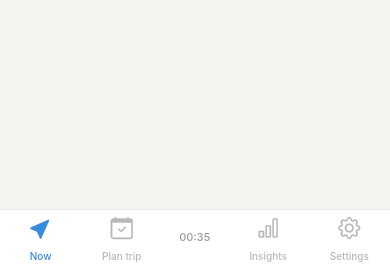
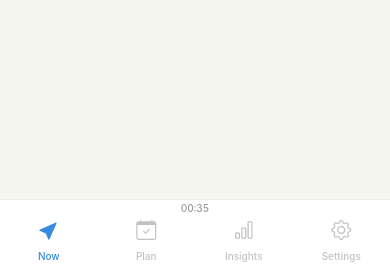
Before and after one commit to ferdipn4/DoorToDock, a Flask app: page /go in a window 390 px wide. Shown: the part 579-844 px from the top of the page. Run offline with Flask 3, Linux system fonts and the light colour scheme; some libraries are stand-ins or nearby versions.

Commit message:
fix: redesign navigation bars – uniform nav items, separated clock
Desktop topbar: equal-width nav items, clock separated by vertical divider.
Mobile bottom nav: clock in slim bar above uniform icon+label tabs,
all 4 items flex equally. Removed text-stroke and inconsistent sizing.

Co-Authored-By: Claude Opus 4.6 <noreply@anthropic.com>

```diff
--- a/webapp/static/css/style.css
+++ b/webapp/static/css/style.css
@@ -106,7 +106,7 @@ body {
 /* Mobile: content needs bottom padding for nav */
 @media (max-width: 767px) {
   .app-content {
-    padding-bottom: calc(var(--bottomnav-height) + env(safe-area-inset-bottom, 0px));
+    padding-bottom: calc(var(--bottomnav-height) + 8px + env(safe-area-inset-bottom, 0px));
   }
 }
 
@@ -137,26 +137,23 @@ body {
 }
 
 .topbar-nav {
-  flex: 1;
-  justify-content: flex-end;
   display: flex;
   align-items: center;
-  gap: 8px;
-  margin-left: 24px;
+  gap: 4px;
+  margin-left: auto;
 }
 
 .topbar-item {
   display: flex;
   align-items: center;
-  gap: 5px;
-  padding: 4px 10px;
+  justify-content: center;
+  gap: 6px;
+  padding: 0 14px;
   text-decoration: none;
   font-size: 13px;
   font-weight: 400;
   color: var(--text-secondary);
   border-bottom: 2px solid transparent;
-  border-radius: var(--radius-sm);
-  margin-bottom: -1px;
   transition: color 0.15s, border-color 0.15s, background-color 0.15s;
   white-space: nowrap;
   height: calc(var(--topbar-height) - 2px);
@@ -164,41 +161,33 @@ body {
 }
 
 .topbar-item i {
-  font-size: 16px;
+  font-size: 15px;
 }
 
 .topbar-item:hover {
   color: var(--text-primary);
   background-color: var(--bg-secondary);
-  border-radius: var(--radius-sm) var(--radius-sm) 0 0;
 }
 
 .topbar-item.active {
   color: var(--info);
   font-weight: 500;
   border-bottom-color: var(--info);
-  border-radius: 0;
 }
 
-/* Nav clock */
+/* Nav clock – desktop */
 .nav-clock {
-  margin-left: 16px;
+  margin-left: 20px;
+  padding-left: 20px;
+  border-left: 1px solid var(--border);
   font-size: 13px;
   font-weight: 500;
   color: var(--text-tertiary);
   font-variant-numeric: tabular-nums;
   white-space: nowrap;
-}
-
-.bottom-nav-clock {
+  height: 24px;
   display: flex;
   align-items: center;
-  justify-content: center;
-  font-size: 11px;
-  font-weight: 500;
-  color: var(--text-tertiary);
-  font-variant-numeric: tabular-nums;
-  min-width: 40px;
 }
 
 @media (min-width: 768px) {
@@ -207,43 +196,53 @@ body {
   }
 }
 
-/* ── Bottom Nav (mobile, < 1024px) ── */
-.bottom-nav {
-  display: flex;
+/* ── Bottom Nav (mobile, < 768px) ── */
+.bottom-nav-wrap {
   position: fixed;
   bottom: 0;
   left: 0;
   right: 0;
+  z-index: 1050;
   background-color: var(--bg-primary);
   border-top: 0.5px solid var(--border);
+  padding-bottom: env(safe-area-inset-bottom, 0px);
+}
+
+.bottom-nav-clock-bar {
+  text-align: center;
+  font-size: 10px;
+  font-weight: 500;
+  color: var(--text-tertiary);
+  font-variant-numeric: tabular-nums;
+  padding: 3px 0 0;
+  line-height: 1;
+}
+
+.bottom-nav {
+  display: flex;
   justify-content: space-around;
   align-items: center;
-  height: var(--bottomnav-height);
-  padding-bottom: env(safe-area-inset-bottom, 0px);
-  z-index: 1050;
+  height: calc(var(--bottomnav-height) - 4px);
 }
 
 .bottom-nav-item {
   display: flex;
+  flex: 1;
   flex-direction: column;
   align-items: center;
-  gap: 2px;
+  justify-content: center;
+  gap: 1px;
   text-decoration: none;
   color: var(--text-tertiary);
   font-size: 10px;
   font-weight: 500;
-  padding: 6px 0;
-  min-width: 56px;
-  transition: color 0.15s;
+  padding: 4px 0;
+  opacity: 0.6;
+  transition: color 0.15s, opacity 0.15s;
 }
 
 .bottom-nav-item i {
-  font-size: 22px;
-  -webkit-text-stroke: 0.3px currentColor;
-}
-
-.bottom-nav-item {
-  opacity: 0.7;
+  font-size: 20px;
 }
 
 .bottom-nav-item.active {
@@ -253,7 +252,7 @@ body {
 
 /* Hide bottom nav on tablet+ */
 @media (min-width: 768px) {
-  .bottom-nav {
+  .bottom-nav-wrap {
     display: none;
   }
 }
--- a/webapp/templates/base.html
+++ b/webapp/templates/base.html
@@ -55,6 +55,8 @@
     </div>
 
     <!-- Mobile Bottom Nav -->
+    <div class="bottom-nav-wrap">
+        <div class="bottom-nav-clock-bar" id="nav-clock-mobile"></div>
         <nav class="bottom-nav" aria-label="Main navigation">
             <a href="/go?timing=now" class="bottom-nav-item {% if active_tab == 'go' and active_timing|default('now') == 'now' %}active{% endif %}">
                 <i class="bi bi-cursor-fill"></i>
@@ -62,9 +64,8 @@
             </a>
             <a href="/go?timing=plan" class="bottom-nav-item {% if active_tab == 'go' and active_timing|default('now') == 'plan' %}active{% endif %}">
                 <i class="bi bi-calendar-check"></i>
-            <span>Plan trip</span>
+                <span>Plan</span>
             </a>
-        <span class="bottom-nav-clock" id="nav-clock-mobile"></span>
             <a href="/insights" class="bottom-nav-item {% if active_tab == 'insights' %}active{% endif %}">
                 <i class="bi bi-bar-chart"></i>
                 <span>Insights</span>
@@ -74,6 +75,7 @@
                 <span>Settings</span>
             </a>
         </nav>
+    </div>
 
     <!-- Leaflet JS -->
     <script src="https://unpkg.com/leaflet@1.9.4/dist/leaflet.js"></script>
```
Lines whose indentation alone changed are shown as unchanged.
